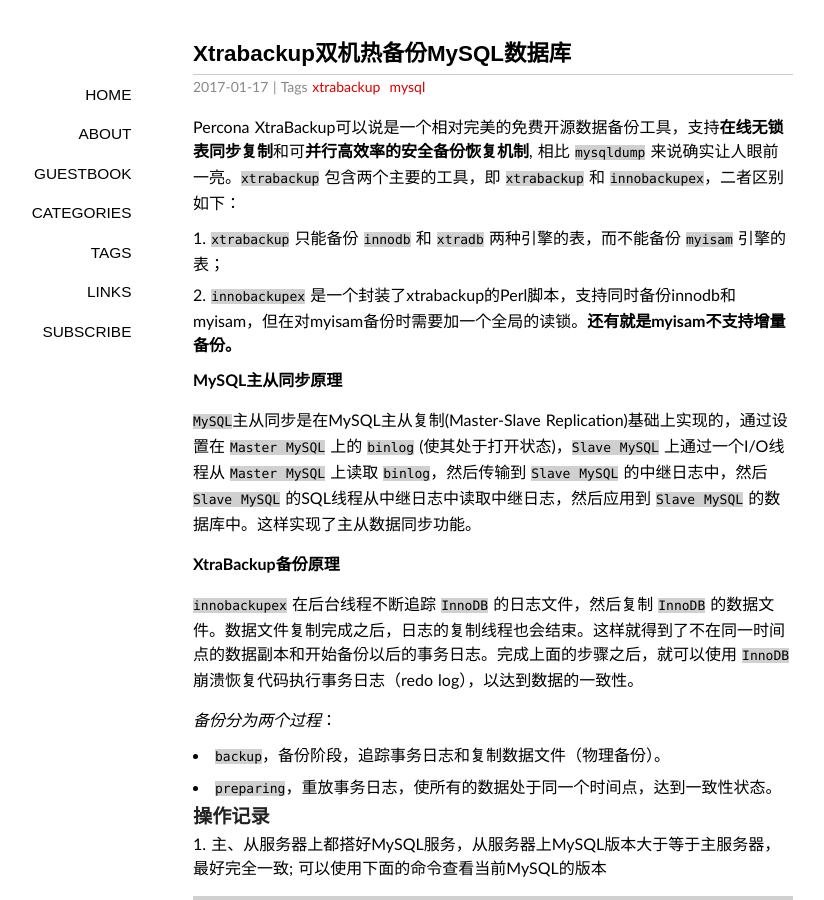
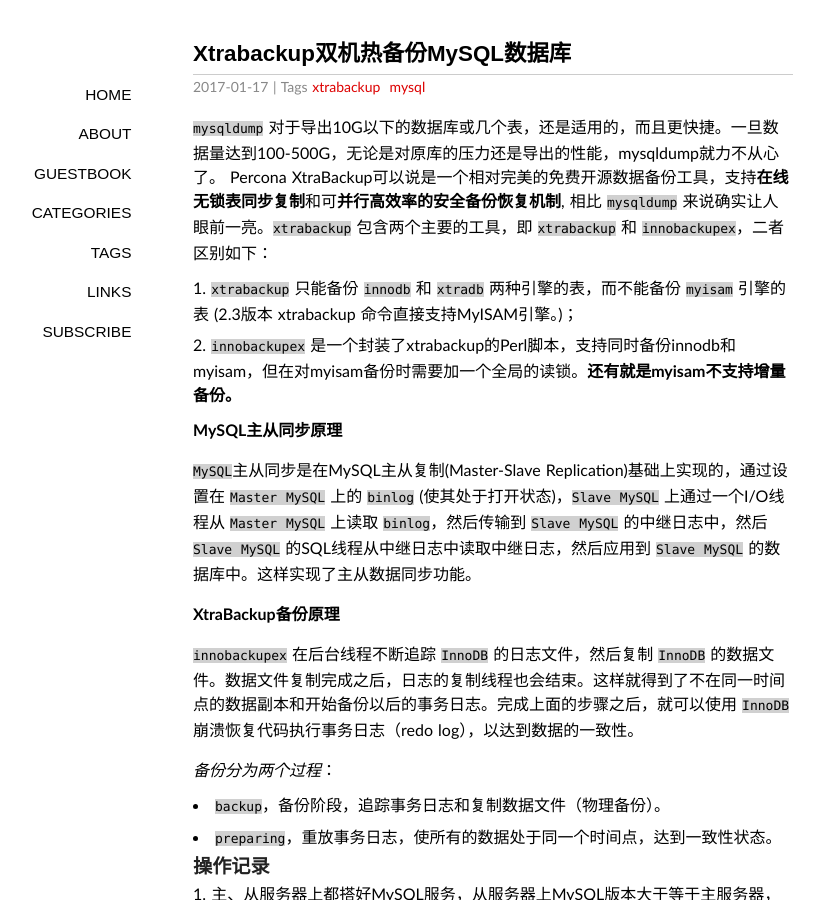
Before and after one commit to hezila/hezila.github.io, a Jekyll site: the page built from _posts/2017-01-17-xtrabackup.md, in a window 1280 px wide and 900 px high. Shown: the whole window, without its empty margins (147-971 px from the left). Built offline with Jekyll 4.4.1, drawn with Linux system fonts in a browser that asks for light colours; some web fonts are replaced; comment, search, counter and statistics services are not loaded.

Commit message:
update ...

```diff
--- a/_posts/2017-01-17-xtrabackup.md
+++ b/_posts/2017-01-17-xtrabackup.md
@@ -5,9 +5,10 @@
 keywords: [系统运维, MySQL数据库, Xtrabackup, 双机热备份]
 ---
 
+`mysqldump` 对于导出10G以下的数据库或几个表，还是适用的，而且更快捷。一旦数据量达到100-500G，无论是对原库的压力还是导出的性能，mysqldump就力不从心了。
 Percona XtraBackup可以说是一个相对完美的免费开源数据备份工具，支持**在线无锁表同步复制**和可**并行高效率的安全备份恢复机制**, 相比 `mysqldump` 来说确实让人眼前一亮。`xtrabackup` 包含两个主要的工具，即 `xtrabackup` 和 `innobackupex`，二者区别如下：
 
-1. `xtrabackup` 只能备份 `innodb` 和 `xtradb` 两种引擎的表，而不能备份 `myisam` 引擎的表；
+1. `xtrabackup` 只能备份 `innodb` 和 `xtradb` 两种引擎的表，而不能备份 `myisam` 引擎的表 (2.3版本 xtrabackup 命令直接支持MyISAM引擎。)；
 2. `innobackupex` 是一个封装了xtrabackup的Perl脚本，支持同时备份innodb和myisam，但在对myisam备份时需要加一个全局的读锁。**还有就是myisam不支持增量备份。**
 
 
```
